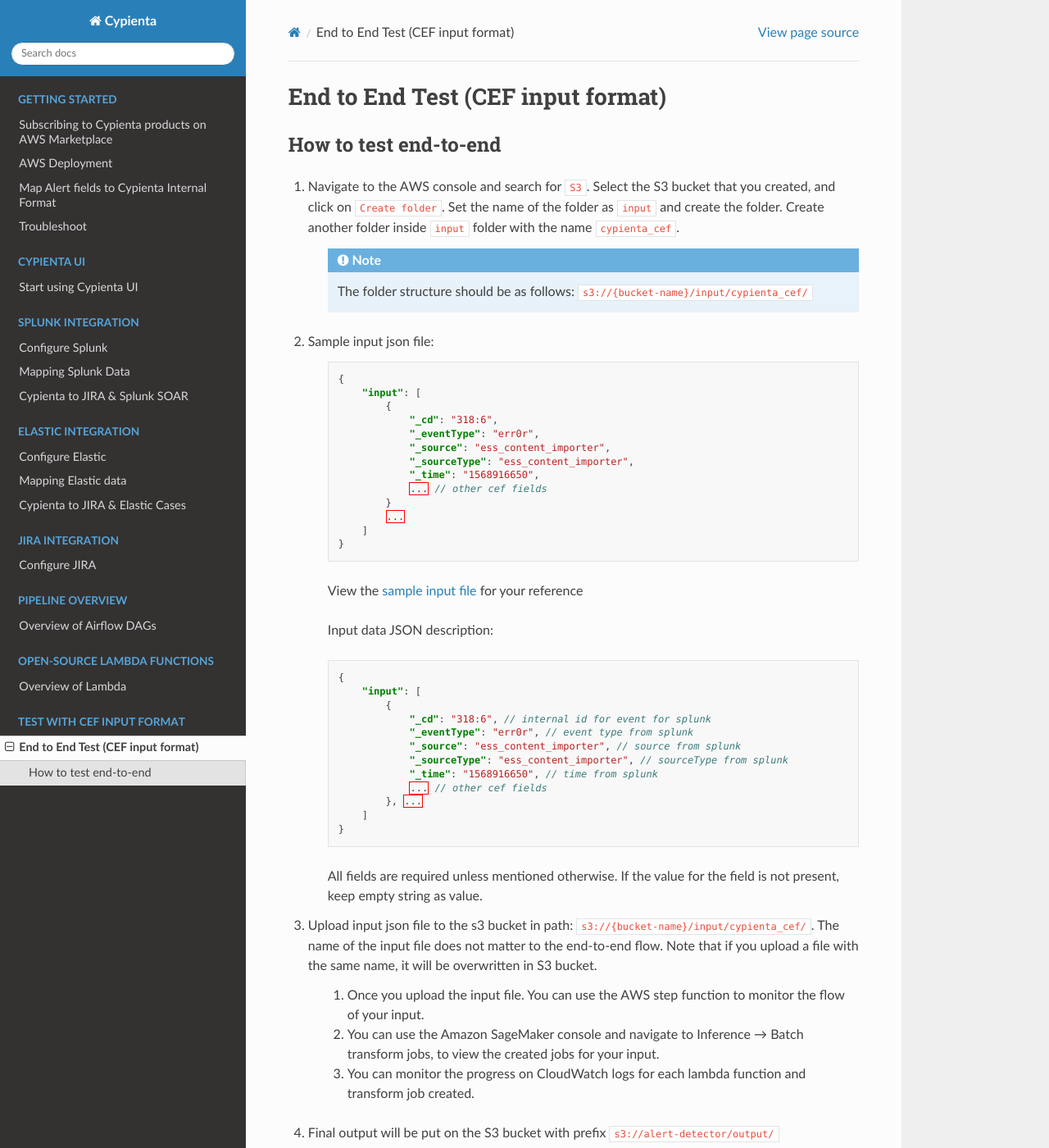
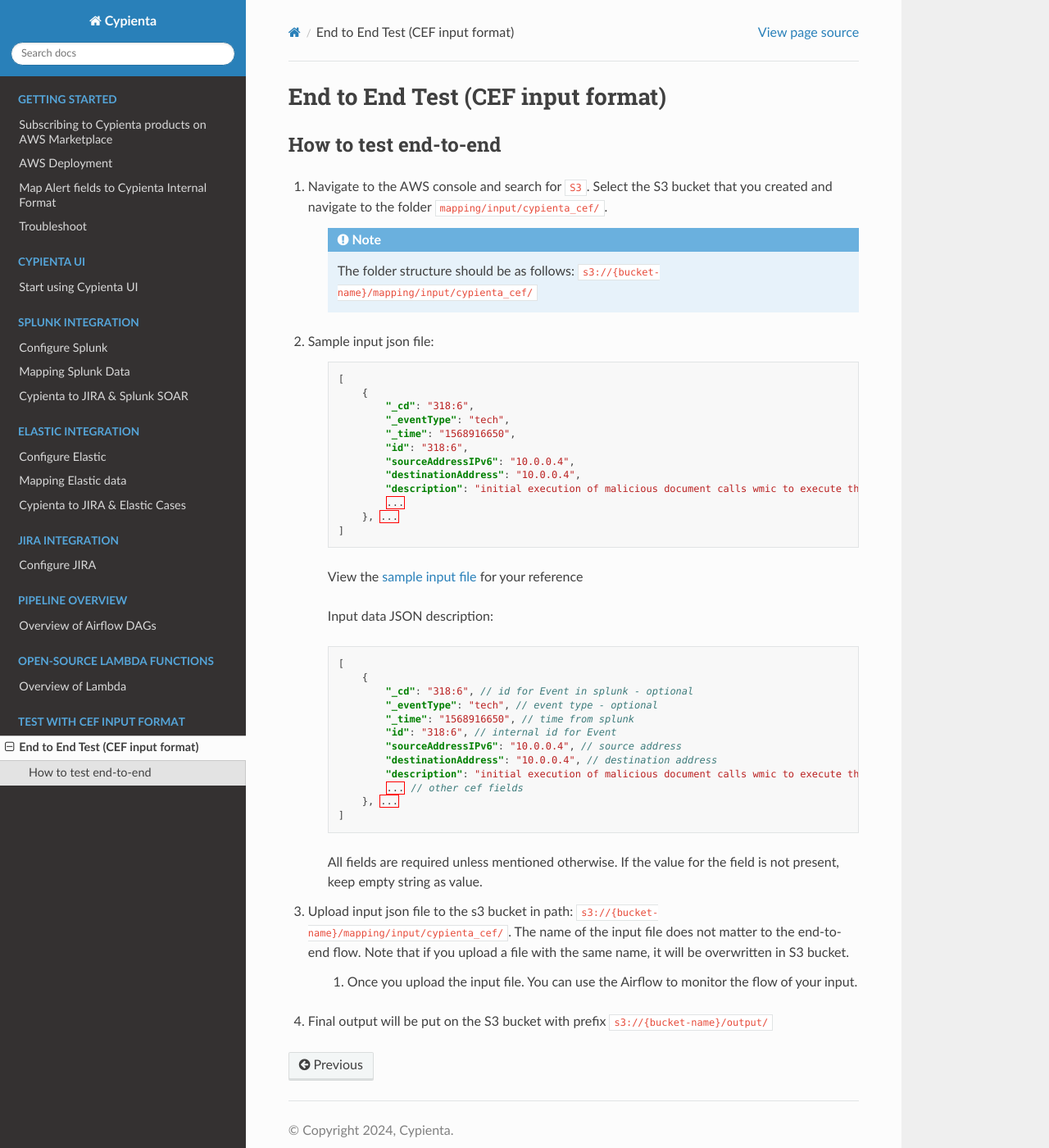
Before and after one commit to cypienta/docs, a Sphinx documentation site: the page built from docs/source/getting_started/end_to_end_test_cef.rst, in a window 1280 px wide and 1400 px high. Shown: the whole window at 82% size. Built offline with Sphinx 7.4.7 and the Read the Docs theme 3.1.0, drawn with Linux system fonts in a browser that asks for light colours; pages that are not in the unit, such as notebooks, are missing from menus.

Commit message:
update index

```diff
--- a/docs/source/getting_started/end_to_end_test_cef.rst
+++ b/docs/source/getting_started/end_to_end_test_cef.rst
@@ -5,58 +5,52 @@
 ----------------------
 
 1. Navigate to the AWS console and search for ``S3``. Select the S3 bucket
-   that you created, and click on ``Create folder``. Set the name of the folder as ``input`` and create the folder.
-   Create another folder inside ``input`` folder with the name ``cypienta_cef``.
+   that you created and navigate to the folder ``mapping/input/cypienta_cef/``.
 
     .. note::
         The folder structure should be as follows:
-        ``s3://{bucket-name}/input/cypienta_cef/``
+        ``s3://{bucket-name}/mapping/input/cypienta_cef/``
 
 2. Sample input json file:
 
     .. code-block:: JSON
 
-        {
-            "input": [
-                {
-                    "_cd": "318:6",
-                    "_eventType": "err0r",
-                    "_source": "ess_content_importer",
-                    "_sourceType": "ess_content_importer",
-                    "_time": "1568916650",
-                    ... // other cef fields
-                }
+        [
+            {
+                "_cd": "318:6",
+                "_eventType": "tech",
+                "_time": "1568916650",
+                "id": "318:6",
+                "sourceAddressIPv6": "10.0.0.4",
+                "destinationAddress": "10.0.0.4",
+                "description": "initial execution of malicious document calls wmic to execute the file with regsvr32"
                 ...
-            ]
-        }
+            }, ...
+        ]
 
-    View the `sample input file <https://drive.google.com/file/d/1y35h4FswNJwZvmeoTw6mNBMuocZP9iRI/view?usp=drive_link>`__ for your reference
+    View the `sample input file <https://drive.google.com/file/d/1jVNnNogTKlTW6VIWKByyXmx9fTpyrNlE/view?usp=drive_link>`__ for your reference
 
     Input data JSON description:
 
     .. code-block:: JSON
 
-        {
-            "input": [
-                {
-                    "_cd": "318:6", // internal id for event for splunk
-                    "_eventType": "err0r", // event type from splunk
-                    "_source": "ess_content_importer", // source from splunk
-                    "_sourceType": "ess_content_importer", // sourceType from splunk
-                    "_time": "1568916650", // time from splunk
-                    ... // other cef fields
-                }, ...
-            ]
-        }
+        [
+            {
+                "_cd": "318:6", // id for Event in splunk - optional
+                "_eventType": "tech", // event type - optional
+                "_time": "1568916650", // time from splunk
+                "id": "318:6", // internal id for Event
+                "sourceAddressIPv6": "10.0.0.4", // source address
+                "destinationAddress": "10.0.0.4", // destination address
+                "description": "initial execution of malicious document calls wmic to execute the file with regsvr32" // description of the event
+                ... // other cef fields
+            }, ...
+        ]
 
     All fields are required unless mentioned otherwise. If the value for the field is not present, keep empty string as value.
 
-3. Upload input json file to the s3 bucket in path: ``s3://{bucket-name}/input/cypienta_cef/``. The name of the input file does not matter to the end-to-end flow. Note that if you upload a file with the same name, it will be overwritten in S3 bucket.
+3. Upload input json file to the s3 bucket in path: ``s3://{bucket-name}/mapping/input/cypienta_cef/``. The name of the input file does not matter to the end-to-end flow. Note that if you upload a file with the same name, it will be overwritten in S3 bucket.
 
-    1. Once you upload the input file. You can use the AWS step function to monitor the flow of your input.
+    1. Once you upload the input file. You can use the Airflow to monitor the flow of your input.
 
-    2. You can use the Amazon SageMaker console and navigate to Inference → Batch transform jobs, to view the created jobs for your input.
-
-    3. You can monitor the progress on CloudWatch logs for each lambda function and transform job created.
-
-4. Final output will be put on the S3 bucket with prefix ``s3://alert-detector/output/``
+4. Final output will be put on the S3 bucket with prefix ``s3://{bucket-name}/output/``
--- a/docs/source/index.rst
+++ b/docs/source/index.rst
@@ -8,7 +8,8 @@
     :caption: Getting Started
     :glob:
 
-    <getting_started/prerequisites> Prerequisites for installation and usage of the product.
+    Prerequisites for installation and usage of the product <getting_started/prerequisites> Prerequisites for installation and usage of the product.
+    :description: Prerequisites for installation and usage of the product.
     getting_started/subscription
         :description: Guide to subscribing to Cypienta products on AWS Marketplace.
     getting_started/deploy
```
